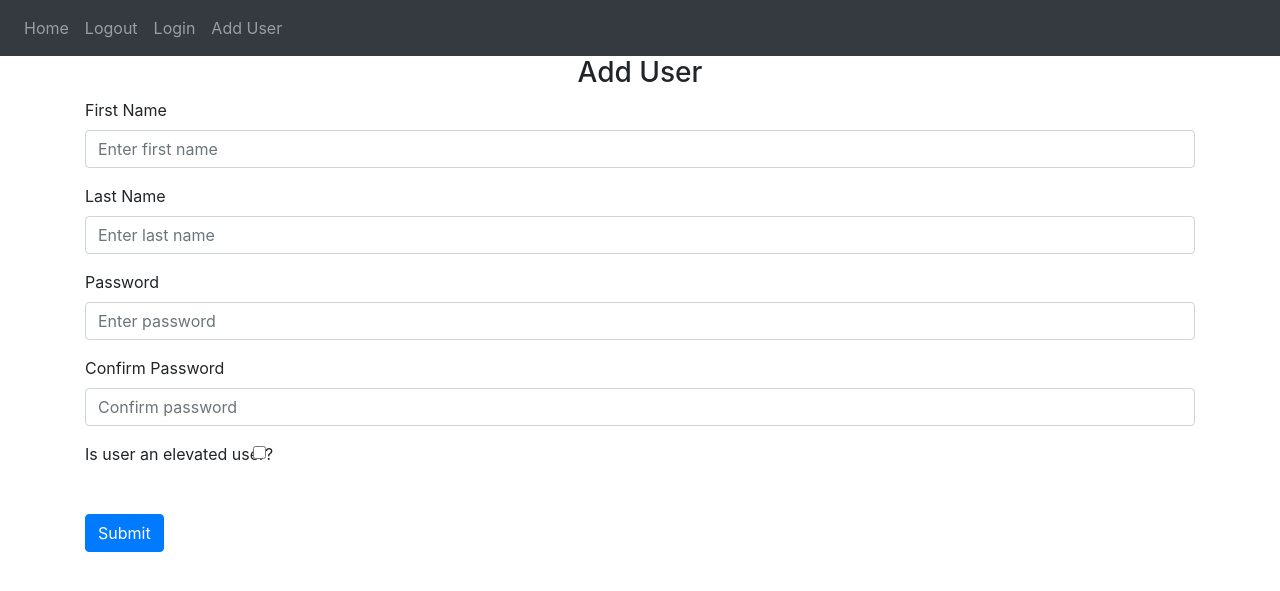
After one commit to CoopDH/Capstone, a Flask app: template Website/templates/adduser.html in a window 1280 px wide. The commit adds this page. Shown: the top 591 px of the page. Run offline with Flask 2, Linux system fonts and the light colour scheme; the template is opened without the code that fills it, so the values that code supplies are empty; some libraries are stand-ins or nearby versions.

Commit message:
Add User Form

```diff
--- /dev/null
+++ b/Website/templates/adduser.html
@@ -0,0 +1,65 @@
+{% extends "base.html" %}
+{% block title %}Add User{% endblock %}
+
+{% block content%}
+<form method="POST">
+    <h3 align="center"> Add User</h3>
+    <!--Creating the form for a user to be added. Will ask for the first name, last name, 2 passwords to ensure it is correct, and if the user is an elevated user.
+    username will automatically turn into first initial (dot) last name. This will also confirm with the active user's password-->
+    <div class="form-group">
+        <label for="fname"> First Name</label>
+        <input
+            type="text"
+            class="form-control"
+            id="fname"
+            name="fname"
+            placeholder="Enter first name"
+        />
+    </div>
+    <div class="form-group">
+        <label for="lname"> Last Name</label>
+        <input
+            type="text"
+            class="form-control"
+            id="lname"
+            name="lname"
+            placeholder="Enter last name"
+        />
+    </div>
+    <div class="form-group">
+        <label for="password1"> Password</label>
+        <input
+            type="password"
+            class="form-control"
+            id="password1"
+            name="password1"
+            placeholder="Enter password"
+        />
+    </div>
+    <div class="form-group">
+        <label for="password2"> Confirm Password</label>
+        <input
+            type="password"
+            class="form-control"
+            id="password2"
+            name="password2"
+            placeholder="Confirm password"
+        />
+    </div>
+    <div class="form-group">
+        <label for="user_status"> Is user an elevated user?</label>
+        <input
+            type="checkbox"
+            class="form-check-input"
+            id="user_status"
+            name="user_status"
+            placeholder="Is user an elevated user?"
+        />
+    </div>
+
+    <br />
+    <button type="submit" class="btn btn-primary">Submit</button>
+
+
+</form>
+{%endblock%}
--- a/Website/templates/base.html
+++ b/Website/templates/base.html
@@ -34,12 +34,19 @@
 
       <div class="collapse navbar-collapse" id="navbar">
         <div class="navbar-nav">
-          <a class="nav-item nav-link" id="home" href="/">Home</a>
+          <a class="nav-item nav-link" id="home" href="/home">Home</a>
           <a class="nav-item nav-link" id="logout" href="/logout">Logout</a>
-          <a class="nav-item nav-link" id="login" href="/login">Login</a>
+          <a class="nav-item nav-link" id="login" href="/">Login</a>
+          <a class="nav-item nav-link" id="adduser" href="/adduser">Add User</a>
         </div>
       </div>
     </nav>
+
+    <!--allows content to be identified by each page-->
+    <div class="container">
+        {% block content%}
+        {%endblock%}
+    </div>
 
 
     <!--Javascript functions imported for CSS framework-->
--- a/Website/templates/home.html
+++ b/Website/templates/home.html
@@ -1,2 +1,4 @@
 {% extends "base.html" %}
-{% block title %}Changed{% endblock %}
+{% block title %}Home{% endblock %}
+
+{% block content%} <h1> This is the homepage</h1>{%endblock%}
```
Also changed, not shown: Website/auth.py (+7 -3 lines).
